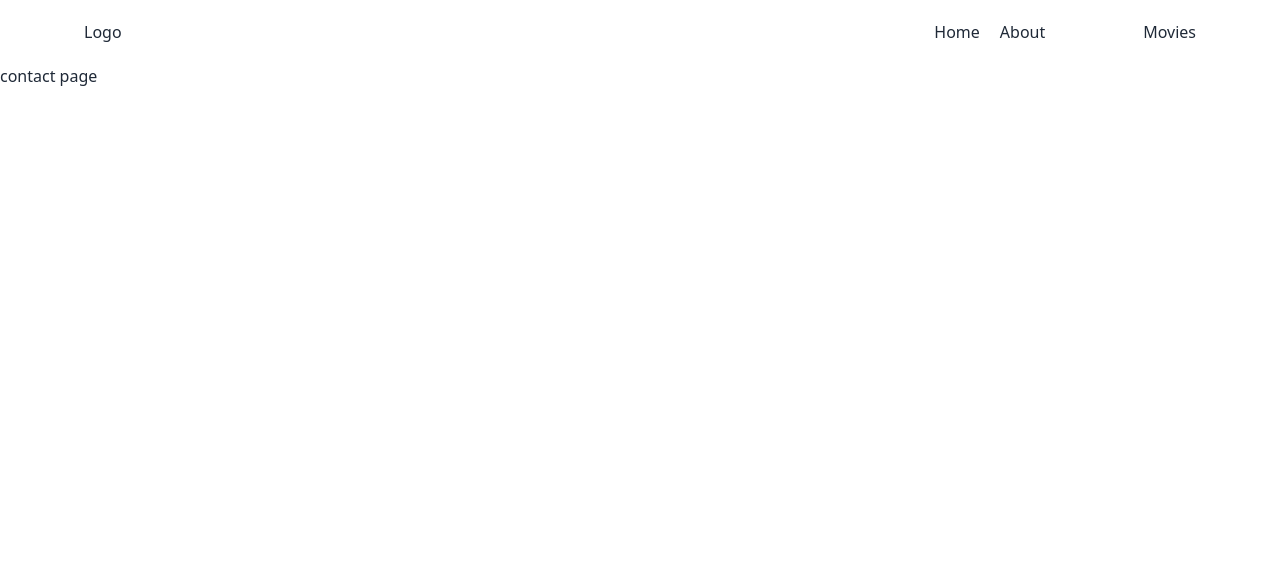
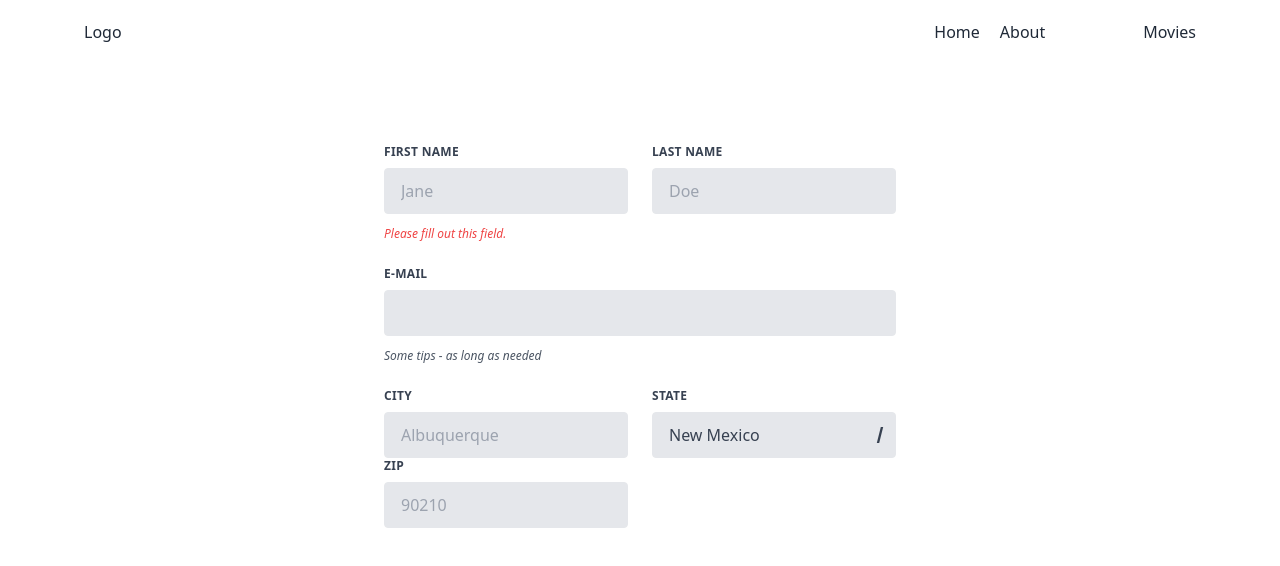
Before and after one commit to imran-khani/Testing-movies-site-react, a React (Vite) app: page /contact in a window 1280 px wide. Shown: the top 566 px of the page. Built offline with nearby package versions, Linux system fonts and the light colour scheme.

Commit message:
contact form added

```diff
--- a/src/pages/Contact.jsx
+++ b/src/pages/Contact.jsx
@@ -1,11 +1,127 @@
-import React from 'react'
+import React from "react";
 
 const Contact = () => {
   return (
-    <div className='dark:text-white'>
-      contact page
+    <>
+    <div className="flex justify-center items-center mt-20">
+
+      {/* create contact form in react using tailwind */}
+      <div>
+        <form className="w-full max-w-lg">
+          <div className="flex flex-wrap -mx-3 mb-6">
+            <div className="w-full md:w-1/2 px-3 mb-6 md:mb-0">
+              <label
+                className="block uppercase tracking-wide text-gray-700 text-xs font-bold mb-2"
+                htmlFor="grid-first-name"
+              >
+                First Name
+              </label>
+              <input
+                className="appearance-none block w-full bg-gray-200 text-gray-700 border border-gray-200 rounded py-3 px-4 mb-3 leading-tight focus:outline-none focus:bg-white"
+                id="grid-first-name"
+                type="text"
+                placeholder="Jane"
+              />
+              <p className="text-red-500 text-xs italic">
+                Please fill out this field.
+              </p>
+            </div>
+            <div className="w-full md:w-1/2 px-3">
+              <label
+                className="block uppercase tracking-wide text-gray-700 text-xs font-bold mb-2"
+                htmlFor="grid-last-name"
+              >
+                Last Name
+              </label>
+              <input
+                className="appearance-none block w-full bg-gray-200 text-gray-700 border border-gray-200 rounded py-3 px-4 leading-tight focus:outline-none focus:bg-white focus:border-gray-500"
+                id="grid-last-name"
+                type="text"
+                placeholder="Doe"
+              />
+            </div>
+          </div>
+          <div className="flex flex-wrap -mx-3 mb-6">
+            <div className="w-full px-3">
+              <label
+                className="block uppercase tracking-wide text-gray-700 text-xs font-bold mb-2"
+                htmlFor="grid-password"
+              >
+                E-mail
+              </label>
+              <input
+                className="appearance-none block w-full bg-gray-200 text-gray-700 border border-gray-200 rounded py-3 px-4 mb-3 leading-tight focus:outline-none focus:bg-white"
+                id="grid-password"
+                type="email"
+              />
+              <p className="text-gray-600 text-xs italic">
+                Some tips - as long as needed
+              </p>
+            </div>
+          </div>
+          <div className="flex flex-wrap -mx-3 mb-2">
+            <div className="w-full md:w-1/2 px-3 mb-6 md:mb-0">
+              <label
+                className="block uppercase tracking-wide text-gray-700 text-xs font-bold mb-2"
+                htmlFor="grid-city"
+              >
+                City
+              </label>
+              <input
+                className="appearance-none block w-full bg-gray-200 text-gray-700 border border-gray-200 rounded py-3 px-4 leading-tight focus:outline-none focus:bg-white focus:border-gray-500"
+                id="grid-city"
+                type="text"
+                placeholder="Albuquerque"
+              />
+            </div>
+            <div className="w-full md:w-1/2 px-3 mb-6 md:mb-0">
+              <label
+                className="block uppercase tracking-wide text-gray-700 text-xs font-bold mb-2"
+                htmlFor="grid-state"
+              >
+                State
+              </label>
+              <div className="relative">
+                <select
+                  className="block appearance-none w-full bg-gray-200 border border-gray-200 text-gray-700 py-3 px-4 pr-8 rounded leading-tight focus:outline-none focus:bg-white focus:border-gray-500"
+                  id="grid-state"
+                >
+                  <option>New Mexico</option>
+                  <option>Missouri</option>
+                  <option>Texas</option>
+                </select>
+                <div className="pointer-events-none absolute inset-y-0 right-0 flex items-center px-2 text-gray-700">
+                  <svg
+                    className="fill-current h-4 w-4"
+                    xmlns="http://www.w3.org/2000/svg"
+                    viewBox="0 0 20 20"
+                  >
+                    <path d="M11 0h3L9 20H6l5-20z" />
+                  </svg>
+                </div>
+              </div>
+            </div>
+            <div className="w-full md:w-1/2 px-3 mb-6 md:mb-0">
+              <label
+                className="block uppercase tracking-wide text-gray-700 text-xs font-bold mb-2"
+                htmlFor="grid-zip"
+              >
+                Zip
+              </label>
+
+              <input
+                className="appearance-none block w-full bg-gray-200 text-gray-700 border border-gray-200 rounded py-3 px-4 leading-tight focus:outline-none focus:bg-white focus:border-gray-500"
+                id="grid-zip"
+                type="text"
+                placeholder="90210"
+              />
+            </div>
+          </div>
+        </form>
+      </div>
     </div>
-  )
-}
+    </>
+  );
+};
 
-export default Contact
+export default Contact;
```
